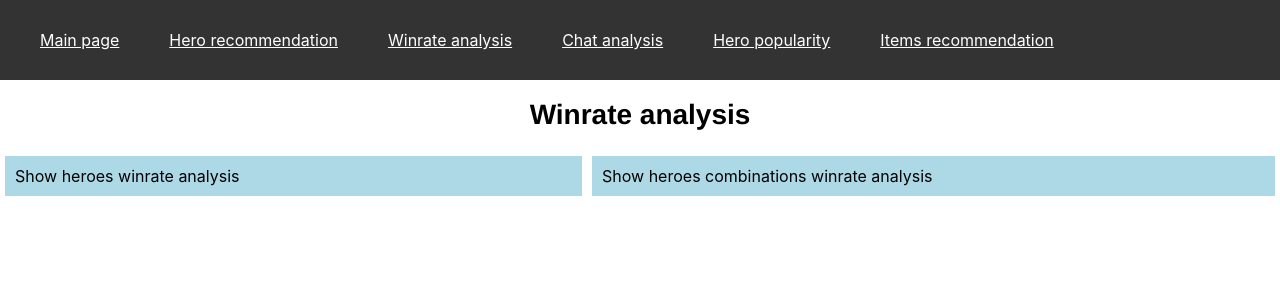
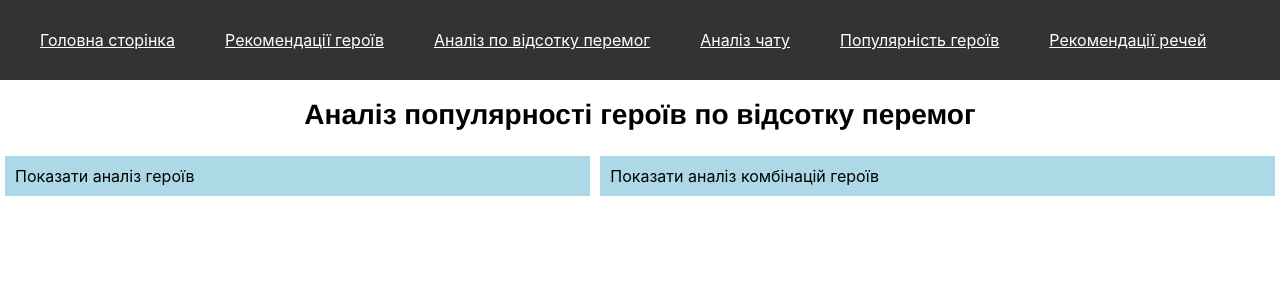
Before and after one commit to AlexHorduz/dota-data-analysis, a React (Create React App) app in the folder frontend/: page /winrateAnalysis in a window 1280 px wide. Shown: the top 300 px of the page. Built offline with nearby package versions, Linux system fonts and the light colour scheme.

Commit message:
Add ukrainian text instead of english ones

```diff
--- a/frontend/src/components/ChatAnalysis.jsx
+++ b/frontend/src/components/ChatAnalysis.jsx
@@ -20,19 +20,19 @@ const ChatAnalysis = () => {
 
     return (
         <div>
-            <h1> Chat analysis </h1>
+            <h1> Аналіз чату </h1>
             <div className='button-container'>
                 <div
                     onClick={showToxicity}
                     className={`button ${toShowToxicity ? 'disabled' : ''}`}
                 >
-                    Show toxicity analysis
+                    Показати аналіз токсичності
                 </div>
                 <div
                     onClick={showWordsPopularity}
                     className={`button ${toShowWordsPopularity ? 'disabled' : ''}`}
                 >
-                    Show words popularity
+                    Показати аналіз популярності слів
                 </div>
             </div>
 
--- a/frontend/src/components/ChatToxicity.jsx
+++ b/frontend/src/components/ChatToxicity.jsx
@@ -18,9 +18,9 @@ const ChatToxicity = () => {
     })
 
     const additionalPlot1Data = {
-        title: "Chat toxicity over time",
-        xName: "Time",
-        yName: "Toxicity rate, %"
+        title: "Токсичність чату в залежності від часу",
+        xName: "Час",
+        yName: "Відсоток токсичності, %"
     }
 
     const [plot2Data, setPlot2Data] = useState({
@@ -31,9 +31,9 @@ const ChatToxicity = () => {
     })
 
     const additionalPlot2Data = {
-        title: "Current chat toxicity over different rating",
-        xName: "Rating",
-        yName: "Toxicity rate, %"
+        title: "Поточна токсичність чату в залежності від рейтингу",
+        xName: "Рейтинг",
+        yName: "Відсоток токсичності, %"
     }
 
     const getPlot2Data = async () => {
@@ -89,10 +89,10 @@ const ChatToxicity = () => {
 
     return (
         <div>
-            <h2> Toxicity </h2>
+            <h2> Токсичність чату </h2>
             <select className="rating-dropdown" onChange={updatePlot1Data}>
-                <option value="default">Select the rating ranges</option>
-                <option value="">All ratings</option>
+                <option value="default">Виберіть діапазон рейтингу</option>
+                <option value="">Весь рейтинг</option>
                 {Object.keys(ratingMapping).map(key => (
                     <option value={key}>{ratingMapping[key]}</option>
                 ))}
--- a/frontend/src/components/ChatWordsPopularity.jsx
+++ b/frontend/src/components/ChatWordsPopularity.jsx
@@ -24,9 +24,9 @@ const ChatWordsPopularity = () => {
 
     // Data passed not through Plot data property
     const [additionalPlotData, setAdditionalPlotData] = useState({
-        title: "Words normalized usage count",
+        title: "Нормалізована кількість використань слів",
         yName: "",
-        xName: "Percentage of usage"
+        xName: "Відсоток використань"
     })
 
     const updateWordsPopularityData = async (event) => {
@@ -85,10 +85,10 @@ const ChatWordsPopularity = () => {
 
     return (
         <div>
-            <h2> Popularity </h2>
+            <h2> Популярність слів </h2>
             <select class="rating-dropdown" onChange={updateWordsPopularityData}>
-                <option value="default">Select the rating ranges</option>
-                <option value="">All ratings</option>
+                <option value="default">Виберіть діапазон рейтингу</option>
+                <option value="">Весь рейтинг</option>
                 {Object.keys(ratingMapping).map(key => (
                     <option value={key}>{ratingMapping[key]}</option>
                 ))}
--- a/frontend/src/components/Header.jsx
+++ b/frontend/src/components/Header.jsx
@@ -6,12 +6,12 @@ const Header = () => {
     return (
         <header className="page-header">
             <nav className="nav-container">
-                <Link to="/" className="nav-button">Main page</Link>
-                <Link to="/heroRecommendation" className="nav-button">Hero recommendation</Link>
-                <Link to="/winrateAnalysis" className="nav-button">Winrate analysis</Link>
-                <Link to="/chatAnalysis" className="nav-button">Chat analysis</Link>
-                <Link to="/heroPopularity" className="nav-button">Hero popularity</Link>
-                <Link to="/itemsRecommendation" className="nav-button">Items recommendation</Link>
+                <Link to="/" className="nav-button">Головна сторінка</Link>
+                <Link to="/heroRecommendation" className="nav-button">Рекомендації героїв</Link>
+                <Link to="/winrateAnalysis" className="nav-button">Аналіз по відсотку перемог</Link>
+                <Link to="/chatAnalysis" className="nav-button">Аналіз чату</Link>
+                <Link to="/heroPopularity" className="nav-button">Популярність героїв</Link>
+                <Link to="/itemsRecommendation" className="nav-button">Рекомендації речей</Link>
             </nav>
         </header>
     );
--- a/frontend/src/components/HeroPopularity.jsx
+++ b/frontend/src/components/HeroPopularity.jsx
@@ -28,9 +28,9 @@ const HeroPopularity = () => {
     })
 
     const [additionalPlotData, setAdditionalPlotData] = useState({
-        title: "Most popular heroes",
-        xName: "Hero",
-        yName: "Games"
+        title: "Найпопулярніші герої",
+        xName: "Герой",
+        yName: "Кількість ігор"
     })
 
     const updatePlotData = async (event) => {
@@ -96,10 +96,10 @@ const HeroPopularity = () => {
 
     return (
         <div>
-            <h1> Popular heroes </h1>
+            <h1> Популярність героїв </h1>
             <select className="rating-dropdown" onChange={updatePlotData}>
-                <option value="default">Select the rating ranges</option>
-                <option value="">All ratings</option>
+                <option value="default">Виберіть діапазон рейтингу</option>
+                <option value="">Весь рейтинг</option>
                 {Object.keys(ratingMapping).map(key => (
                     <option value={key}>{ratingMapping[key]}</option>
                 ))}
--- a/frontend/src/components/HeroRecommendation.jsx
+++ b/frontend/src/components/HeroRecommendation.jsx
@@ -33,7 +33,7 @@ const HeroRecommendation = () => {
 
     return (
         <div>
-            <h1> Hero recommendation </h1>
+            <h1> Рекомендації героїв </h1>
             <form>
                 <div className="hero-grid">
                     {recommendations.map((id) => (
@@ -44,8 +44,8 @@ const HeroRecommendation = () => {
                     ))}
                     {/* TODO refer to the items recommendation page after the recommendation is done */}
                 </div>
-                <div className="submit-button" onClick={handleSubmit}>Get recommendations</div>
-                <p className="instructions">Enter the number of games played on each hero</p>
+                <div className="submit-button" onClick={handleSubmit}>Отримати рекомендації</div>
+                <p className="instructions">Введіть кількість зіграних ігор на кожному з героїв</p>
                 <div className="hero-grid">
                     {Object.keys(heroes_data).map((id) => (
                         <div key={id} className="hero-item">
--- a/frontend/src/components/HeroesComboWinrateAnalysis.jsx
+++ b/frontend/src/components/HeroesComboWinrateAnalysis.jsx
@@ -2,7 +2,7 @@ import React from 'react';
 
 const HeroesComboWinrateAnalysis = () => {
     return (
-        <h2> Heroes combinations </h2>
+        <h2> Комбінації героїв </h2>
     );
 };
 
--- a/frontend/src/components/HeroesWinrateAnalysis.jsx
+++ b/frontend/src/components/HeroesWinrateAnalysis.jsx
@@ -2,7 +2,7 @@ import React from 'react';
 
 const HeroesWinrateAnalysis = () => {
     return (
-        <h2> Heroes </h2>
+        <h2> Герої </h2>
     );
 };
 
--- a/frontend/src/components/ItemsRecommendation.jsx
+++ b/frontend/src/components/ItemsRecommendation.jsx
@@ -35,10 +35,10 @@ for (const key in heroes_raw_data) {
 }
 
 const categories_mapper = {
-    "start_game_items": "Start game items",
-    "early_game_items": "Early game items",
-    "mid_game_items": "Mid game items",
-    "late_game_items": "Late game items"
+    "start_game_items": "Стартові речі",
+    "early_game_items": "Речі для початку гри",
+    "mid_game_items": "Речі для середини гри",
+    "late_game_items": "Речі для затяжної гри"
 }
 
 
@@ -71,7 +71,7 @@ const ItemsRecommendation = () => {
                 onChange={handleSelectChange}
                 options={heroes_for_select}
                 isClearable
-                placeholder="Type hero name..."
+                placeholder="Введіть назву героя..."
                 styles={{
                     option: (provided, state) => ({
                         ...provided,
--- a/frontend/src/components/WinrateAnalysis.jsx
+++ b/frontend/src/components/WinrateAnalysis.jsx
@@ -20,19 +20,19 @@ const WinrateAnalysis = () => {
 
     return (
         <div>
-            <h1> Winrate analysis </h1>
+            <h1> Аналіз популярності героїв по відсотку перемог </h1>
             <div className='button-container'>
                 <div
                     onClick={showHeroesWinrate}
                     className={`button ${toShowHeroesWinrate ? 'disabled' : ''}`}
                 >
-                    Show heroes winrate analysis
+                    Показати аналіз героїв
                 </div>
                 <div
                     onClick={showHeroesComboWinrate}
                     className={`button ${toShowHeroesComboWinrate ? 'disabled' : ''}`}
                 >
-                    Show heroes combinations winrate analysis
+                    Показати аналіз комбінацій героїв
                 </div>
             </div>
 
```
